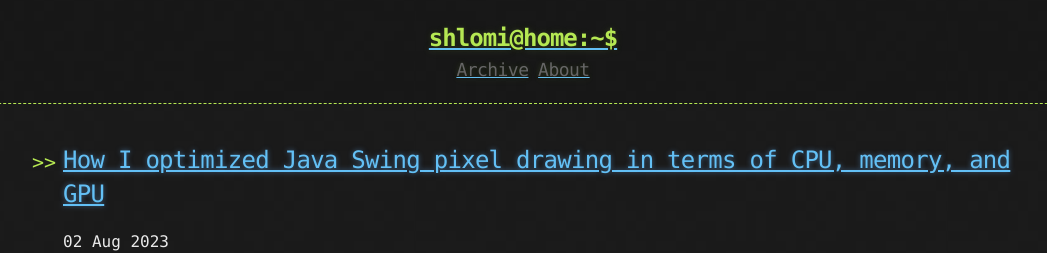
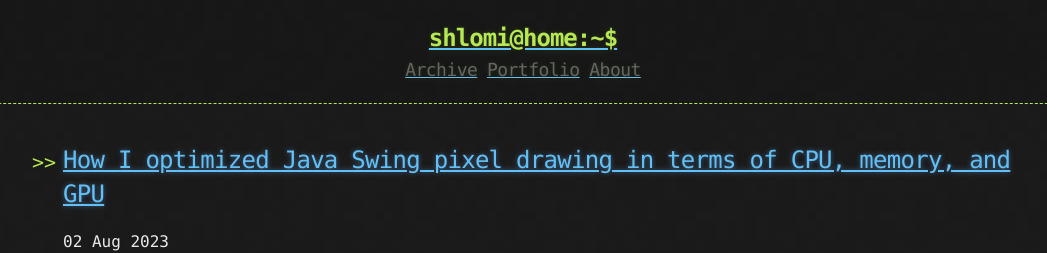
Before and after one commit to ShlomiRex/blog, a Jekyll site: the page built from index.html, in a window 1280 px wide. Shown: the top 253 px of the page, without its empty margins (117-1164 px from the left). Built offline with Jekyll 4.4.1, drawn with Linux system fonts in a browser that asks for light colours; the list of posts is cut into pages by our own code.

Commit message:
Add link to my portfolio

```diff
--- a/_includes/links.html
+++ b/_includes/links.html
@@ -1,3 +1,4 @@
 <a href="{{ "/archive" | prepend: site.baseurl | replace: '//', '/' }}"><h2 class="header-link">Archive</h2></a>
+<a href="https://www.shlomidom.com/" target="_blank"><h2 class="header-link">Portfolio</h2></a>
 <a href="{{ "/about" | prepend: site.baseurl | replace: '//', '/' }}"><h2 class="header-link">About</h2></a>
 <!-- <a href="{{ "/atom.xml" | prepend: site.baseurl | replace: '//', '/' }}"><h2 class="header-link">RSS</h2></a> -->
```
Also changed, not shown: 1 other file.
